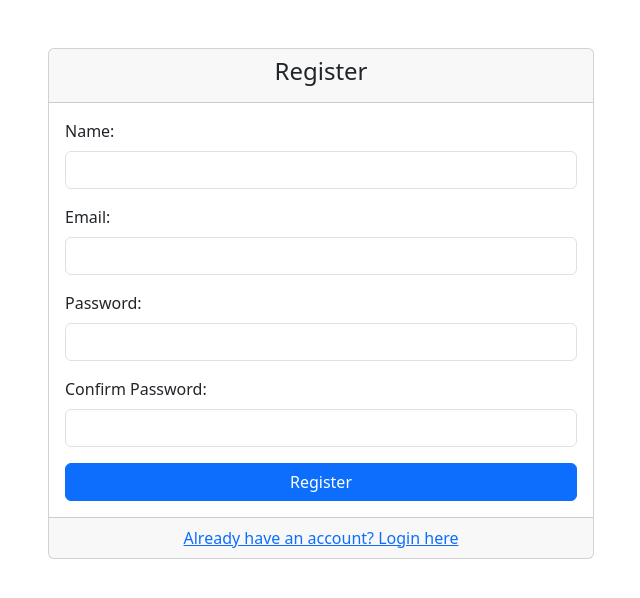
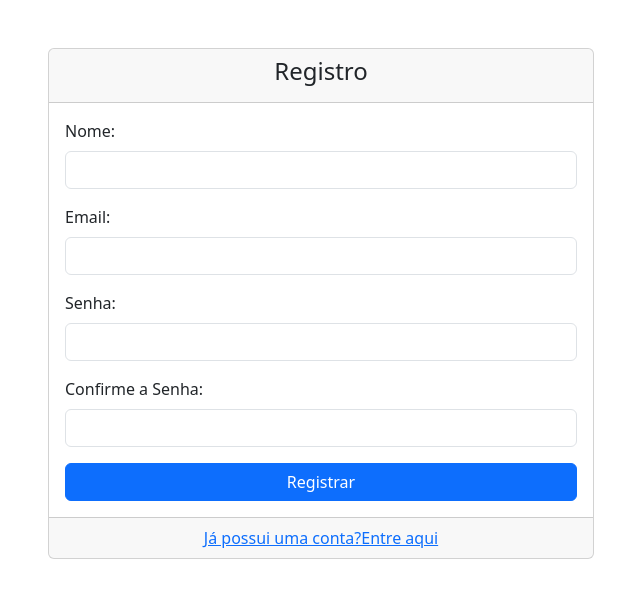
Before and after one commit to miguel-ffo/Django-Template-PokeApi, a Django app: template Authentication/templates/Authentication/register.html in a window 1280 px wide. Shown: the top 598 px of the page, without its empty margins (319-959 px from the left). Run offline with Django 5.2, Linux system fonts and the light colour scheme; the template is opened without the code that fills it, so the values that code supplies are empty.

Commit message:
:ok_hand: style: Alterações de revisão de código

```diff
--- a/Authentication/templates/Authentication/register.html
+++ b/Authentication/templates/Authentication/register.html
@@ -12,13 +12,13 @@
             <div class="col-md-6">
                 <div class="card">
                     <div class="card-header text-center">
-                        <h4>Register</h4>
+                        <h4>Registro</h4>
                     </div>
                     <div class="card-body">
                         <form method="POST" action="{% url 'register' %}">
                             {% csrf_token %}
                             <div class="mb-3">
-                                <label for="name" class="form-label">Name:</label>
+                                <label for="name" class="form-label">Nome:</label>
                                 <input type="text" id="name" name="name" class="form-control" required>
                             </div>
                             <div class="mb-3">
@@ -26,18 +26,18 @@
                                 <input type="email" id="email" name="email" class="form-control" required>
                             </div>
                             <div class="mb-3">
-                                <label for="password" class="form-label">Password:</label>
+                                <label for="password" class="form-label">Senha:</label>
                                 <input type="password" id="password" name="password" class="form-control" required>
                             </div>
                             <div class="mb-3">
-                                <label for="confirm_password" class="form-label">Confirm Password:</label>
+                                <label for="confirm_password" class="form-label">Confirme a Senha:</label>
                                 <input type="password" id="confirm_password" name="confirm_password" class="form-control" required>
                             </div>
-                            <button type="submit" class="btn btn-primary w-100">Register</button>
+                            <button type="submit" class="btn btn-primary w-100">Registrar</button>
                         </form>
                     </div>
                     <div class="card-footer text-center">
-                        <a href="{% url 'custom_login' %}">Already have an account? Login here</a>
+                        <a href="{% url 'custom_login' %}">Já possui uma conta?Entre aqui</a>
                     </div>
                 </div>
             </div>
```
Also changed, not shown: Authentication/templates/Authentication/login.html (+4 -4 lines).
